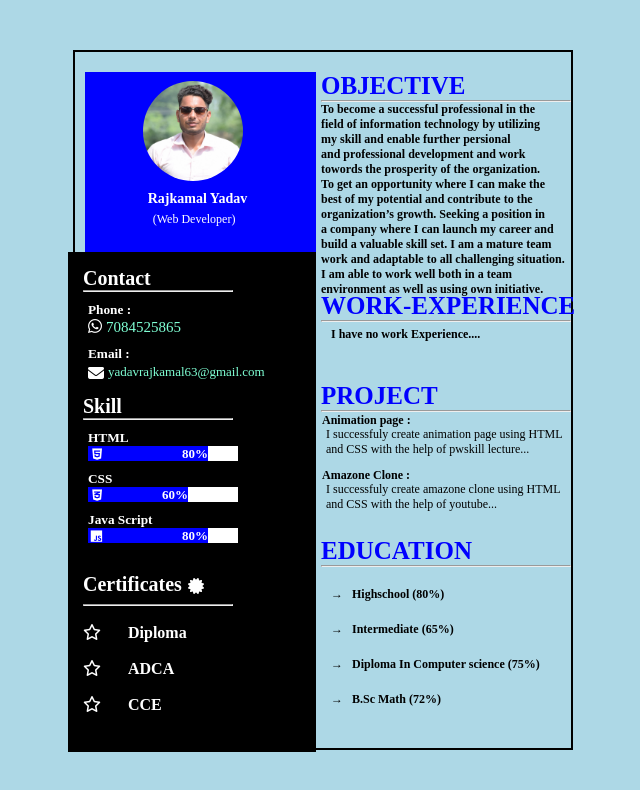
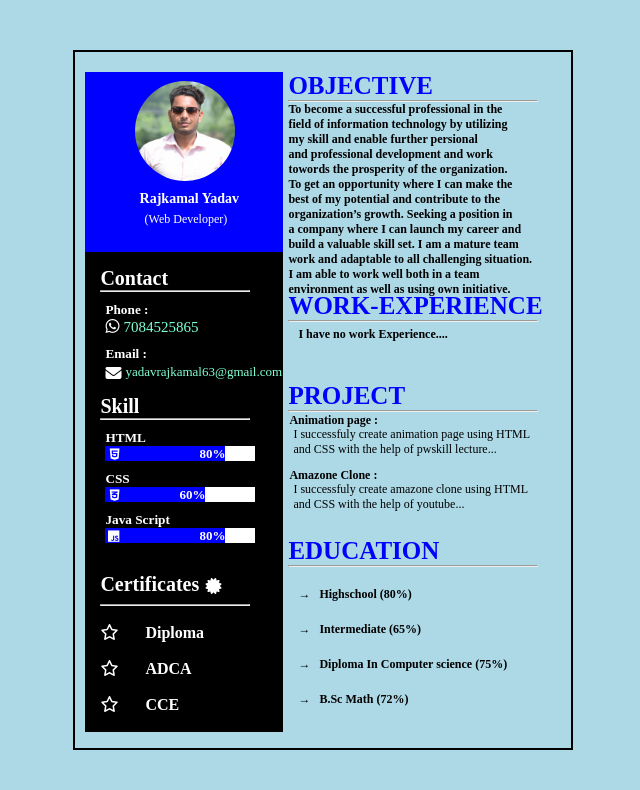
Before and after one commit to yadavrajkamal/Pwskill_Project1, a plain HTML site: page index.html in a window 1280 px wide. Shown: the whole page, without its empty margins (317-957 px from the left). Drawn offline with Linux system fonts and the light colour scheme.

Commit message:
Update style.css

```diff
--- a/style.css
+++ b/style.css
@@ -24,7 +24,7 @@ body{
     margin-top: 20px;
     height: 30%;
     min-height: 1000px;
-    width:248px;
+    width:40%;
 }
 .profile{
     display: flex;
@@ -58,12 +58,12 @@ p{
     color: white;
 }
 .content{
-    background-color: black;
+ background-color: black;
     position: relative ;
     top: 180px;
-     margin-left: -248px;
-    width: 248px;
-    height: 500px;
+    margin-left: -198px;
+    width: 198px;
+    height: 480px;
 
 }
 hr{
```
